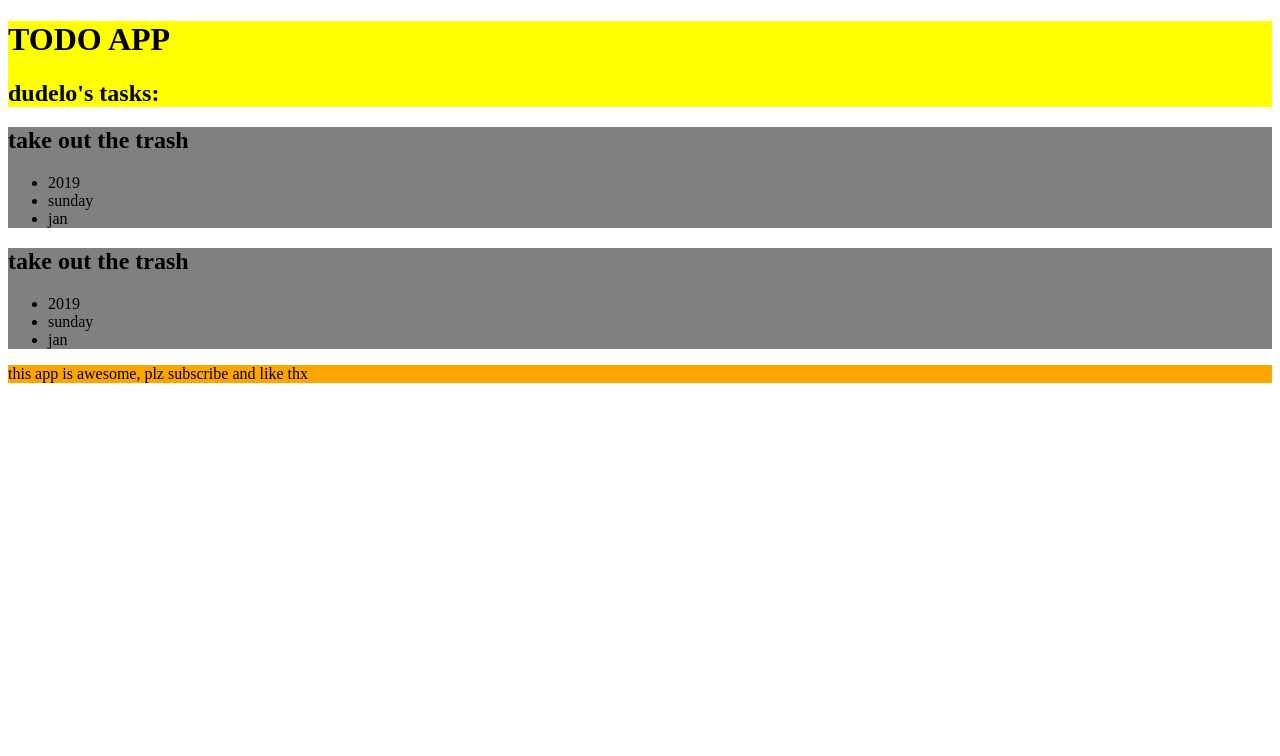
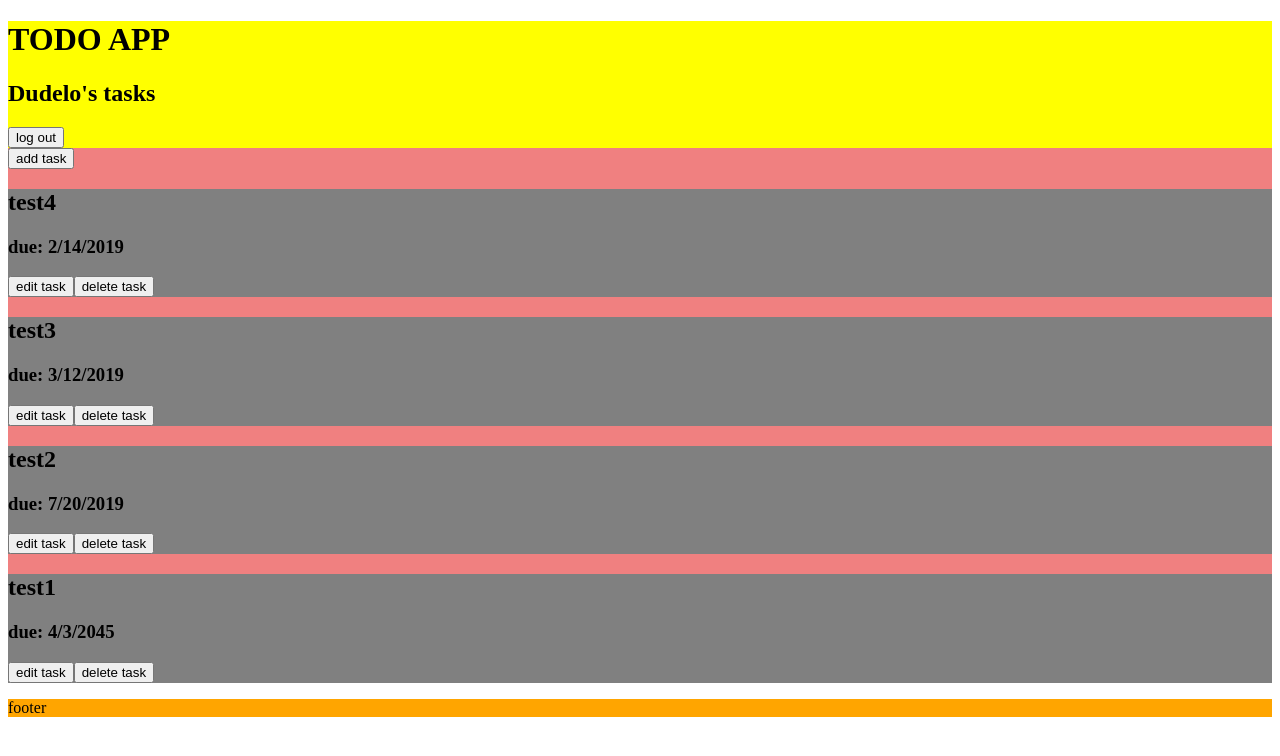
Before and after one commit to cvega15/Todue-Original, a React (Create React App) app in the folder todo_app/: page / in a window 1280 px wide. Shown: the top 756 px of the page. Built offline with nearby package versions, Linux system fonts and the light colour scheme; the HTML template or start-up script is replaced by a standard one.

Commit message:
added edit and delete functions to tasks

```diff
--- a/todo_app/src/App.js
+++ b/todo_app/src/App.js
@@ -1,18 +1,20 @@
 import React from 'react';
-import Task from './components/Task';
 import Header from './components/Header';
 import Footer from './components/footer';
+import TasksArea from './components/TasksArea';
 import './AppStyles.css';
 
-function App(){
-    return(
-        <div>
-            <Header />
-            <Task />
-            <Task />
-            <Footer />
-        </div>
-    )
-};
+class App extends React.Component {
+    render() {
+
+        return (
+            <div>
+                <Header />
+                <TasksArea />
+                <Footer />
+            </div>
+        )
+    }
+}
 
 export default App;
--- a/todo_app/src/AppStyles.css
+++ b/todo_app/src/AppStyles.css
@@ -7,6 +7,9 @@
     background-color: grey;
 }
 
+.tasks_area{
+    background-color: lightcoral;
+}
 
 .footer{
     background-color: orange;
--- /dev/null
+++ b/todo_app/src/TasksData.js
@@ -0,0 +1,24 @@
+const tasks_data =  [
+    {
+        id: 28,
+        task_name: "test4",
+        due_date: "2/14/2019"
+    },
+    {
+        id: 17,
+        task_name: "test3",
+        due_date: "3/12/2019"
+    },
+    {
+        id: 80,
+        task_name: "test2",
+        due_date: "7/20/2019"
+    },
+    {
+        id: 56,
+        task_name: "test1",
+        due_date: "4/3/2045"
+    }
+];
+
+export default tasks_data;
--- a/todo_app/src/components/Header.js
+++ b/todo_app/src/components/Header.js
@@ -1,12 +1,26 @@
 import React from 'react';
 
-function Header() {
-    return(
-        <div className='header'>
-            <h1>TODO APP</h1>
-            <h2>dudelo's tasks:</h2>
-        </div>
-    )
-};
+class App extends React.Component{
 
-export default Header;
+    constructor(){
+        super()
+        this.state = {
+            user_name: "Dudelo"
+        }
+    }
+
+    handleClick(){
+        console.log("i was clicked lolololz")
+    }
+
+    render(){
+        return(
+            <div className='header'>
+                <h1>TODO APP</h1>
+                <h2>{this.state.user_name}'s tasks</h2>
+                <button onClick={this.handleClick}>log out</button>
+            </div>
+        )
+    }
+}
+export default App;
--- a/todo_app/src/components/Task.js
+++ b/todo_app/src/components/Task.js
@@ -1,16 +1,64 @@
 import React from 'react';
 
-function Task(){
-    return(
-        <div className="task">
-            <h2>take out the trash</h2>
-            <ul>
-                <li>2019</li>
-                <li>sunday</li>
-                <li>jan</li>
-            </ul>
-        </div>
-    )
+class App extends React.Component{
+
+    constructor(props){
+        super(props);
+        this.state = {
+            is_editing: false
+        };
+        this.edit_task = this.edit_task.bind(this); //binds the function to the class
+        this.delete_task = this.delete_task.bind(this); // binds the function to the class
+        this.save_task = this.save_task.bind(this) // binds the function to the class
+    };
+
+    edit_task(){
+        this.setState({
+            is_editing: true
+        });
+    };
+
+    save_task(){
+        var new_name = this.refs.task_name_edit.value;
+        var new_date = this.refs.due_date_edit.value;
+        this.props.edit_task_from_area(this.props.index, new_name, new_date);
+        this.setState({
+            is_editing: false,
+        });
+    };
+
+    delete_task(){
+        this.props.delete_task_from_area(this.props.index);
+    };
+
+    render_normal(){
+        return(
+            <div className="task">
+                <h2>{this.props.task_name}</h2>
+                <h3>due: {this.props.due_date}</h3>
+                <button onClick={this.edit_task}>edit task</button>
+                <button onClick={this.delete_task}>delete task</button>
+            </div>
+        );
+    };
+
+    render_edit(){
+        return(
+            <div className="task">
+                <textarea ref="task_name_edit" defaultValue={this.props.task_name}></textarea>
+                <textarea ref="due_date_edit" defaultValue={this.props.due_date}></textarea>
+                <button onClick={this.save_task}>save task</button>
+            </div>
+        );
+    };
+
+    render(){
+        if(this.state.is_editing){
+            return this.render_edit();
+        }else{
+            return this.render_normal();
+        };
+    };
 };
 
-export default Task;
+export default App;
--- /dev/null
+++ b/todo_app/src/components/TasksArea.js
@@ -0,0 +1,78 @@
+import React from 'react';
+import Task from './Task';
+import tasks_data from '../../src/TasksData';
+
+class App extends React.Component{
+
+    constructor(){
+
+        // Gets functions from parent class then sets the state
+        super();
+        this.state = {
+            tasks: tasks_data // An array[] of task objects
+        };
+
+        // Binds functions to the this keyword
+        this.remove_task = this.remove_task.bind(this);
+        this.edit_task = this.edit_task.bind(this);
+        this.add_task = this.add_task.bind(this);
+    };
+
+    // Adds a task to the array of tasks
+    add_task(){
+        console.log("task added button waz clicked lolz");
+    };
+
+    // Removes a task from the array of tasks
+    remove_task(index){
+
+        // Creates a copy of the tasks array which has the index removed
+        var new_tasks = this.state.tasks;
+        new_tasks.splice(index, 1);
+
+        // Sets the state to the new copy of the array
+        this.setState({
+            tasks: new_tasks
+        });
+    };
+
+    // Edits the task that was passed in as index and changes the name and due date to the parameter's new_name and new_date
+    edit_task(index, new_name, new_date){
+
+        // Creates a copy of the tasks array then edits the index's contents with the passed in info
+        var new_tasks = this.state.tasks;
+        new_tasks[index].due_date = new_date;
+        new_tasks[index].task_name = new_name;
+        console.log(new_tasks[index].due_date);
+        console.log(new_tasks[index].task_name);
+
+        this.setState({
+            tasks: new_tasks
+        })
+        console.log(this.state.tasks[index].due_date);
+
+    };
+
+    // Reserved react function used for rendering the page
+    render(){
+
+        const AllTasks = this.state.tasks.map((task, index) => <Task
+                key={task.id}
+                index={index}
+                task_name={task.task_name}
+                due_date={task.due_date}
+                delete_task_from_area={this.remove_task}
+                edit_task_from_area={this.edit_task}
+            />
+        );
+
+        return(
+            <div className="tasks_area">
+                <button onClick={this.add_task}>add task</button>
+                {AllTasks}
+            </div>
+        );
+    };
+};
+
+export default App;
--- a/todo_app/src/components/footer.js
+++ b/todo_app/src/components/footer.js
@@ -3,7 +3,7 @@ import React from 'react';
 function Footer() {
     return(
         <div className="footer">
-            <p>this app is awesome, plz subscribe and like thx</p>
+            <p>footer</p>
         </div>
     )
 };
```
Also changed, not shown: 1 other file (tests, documents, lock files or other folders).
